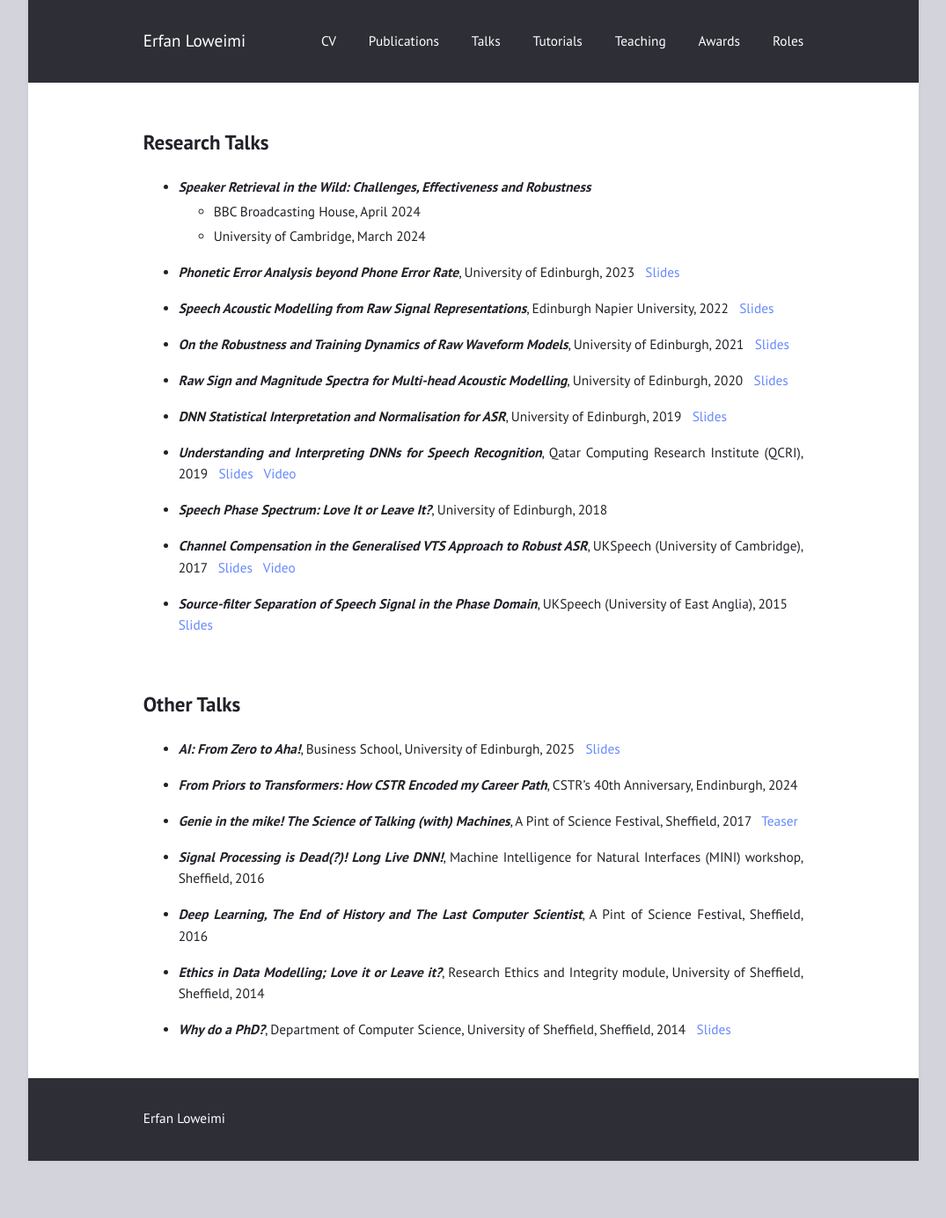
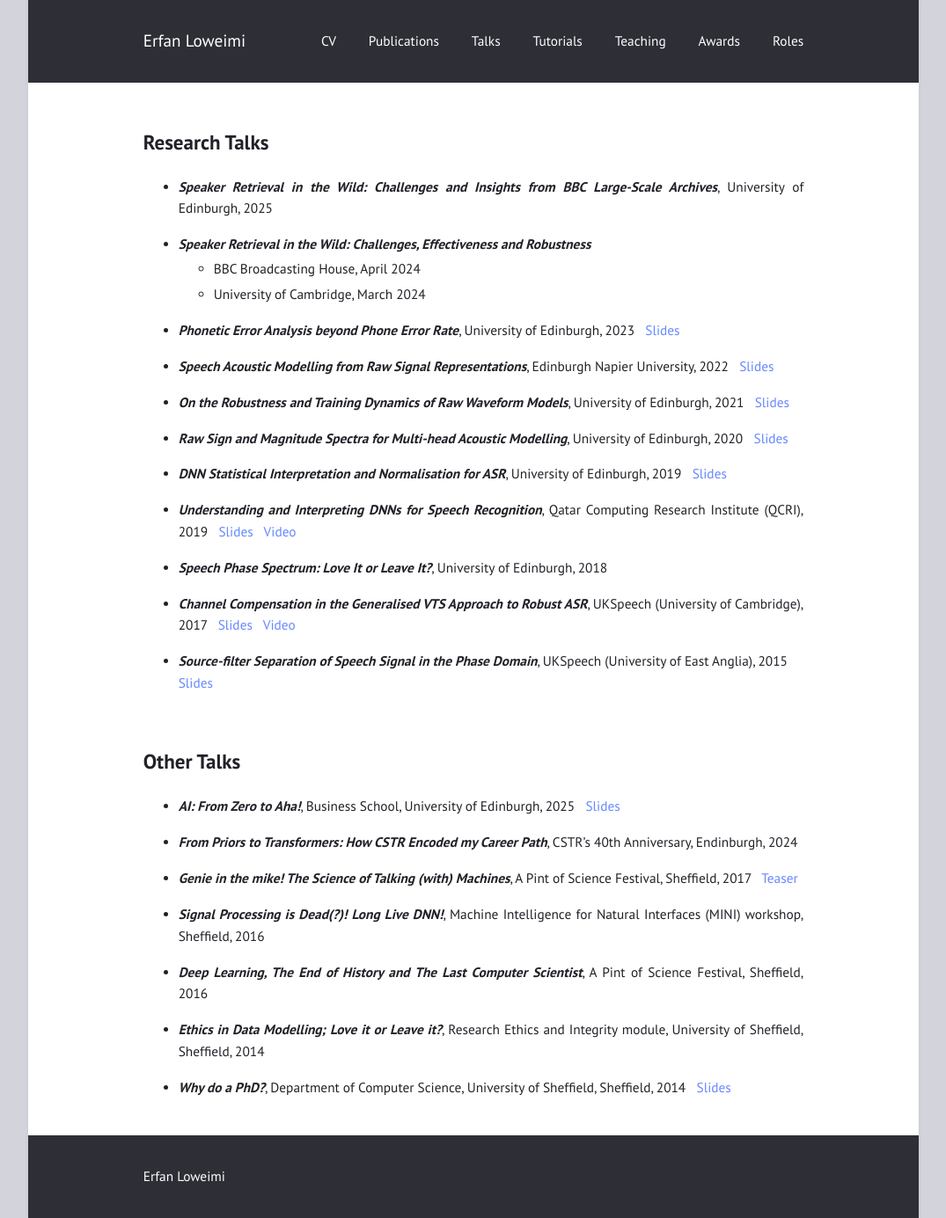
Before and after one commit to eloweimi/eloweimi.github.io, a Jekyll site: the page built from talks.md, in a window 1280 px wide. Shown: the whole page at 88% size, without its empty margins (102-1177 px from the left). Built offline with Jekyll 4.4.1, drawn with Linux system fonts in a browser that asks for light colours; before the commit the page ends 1320 px from its top, so only the background shows below that.

Commit message:
Update talks.md

```diff
--- a/talks.md
+++ b/talks.md
@@ -5,6 +5,8 @@ title: ""
 
 
 ## Research Talks ##
+
+  * ***Speaker Retrieval in the Wild: Challenges and Insights from BBC Large-Scale Archives***, University of Edinburgh, 2025
 
   * ***Speaker Retrieval in the Wild: Challenges, Effectiveness and Robustness***
     - BBC Broadcasting House, April 2024
```
